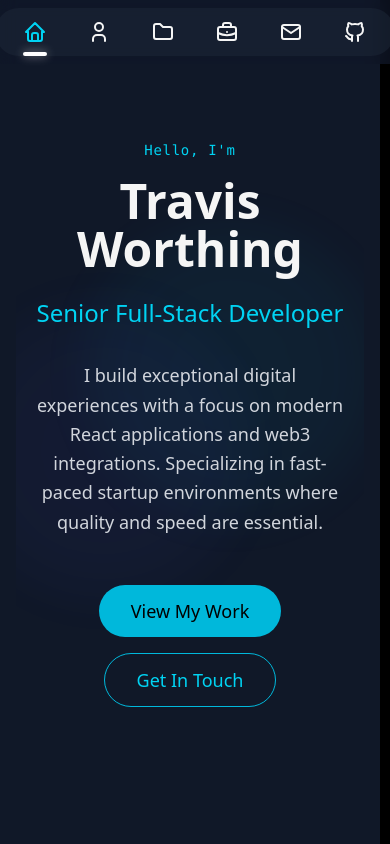
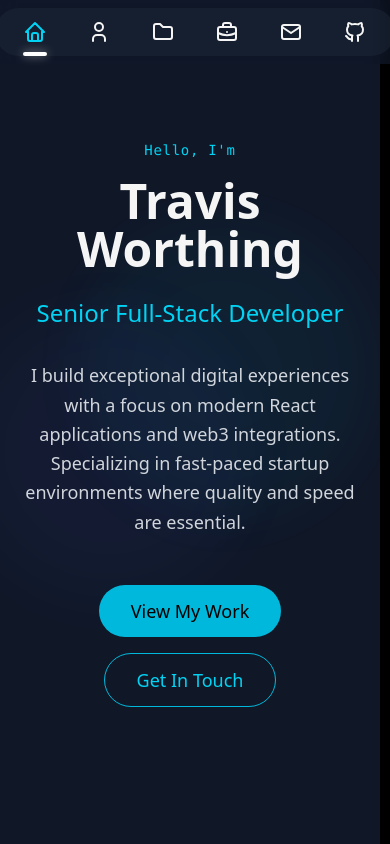
Before and after one commit to Worthingtravis/website, a Next.js app: page / in a window 390 px wide. Shown: the top 844 px of the page. Built offline with nearby package versions, Linux system fonts and the light colour scheme; no server answers.

Commit message:
Update ClientLayout for improved responsiveness
Adjusted the main container in ClientLayout to use responsive padding classes, enhancing the layout for different screen sizes. This change ensures a more consistent and visually appealing user experience across devices.

```diff
--- a/app/components/client-layout.tsx
+++ b/app/components/client-layout.tsx
@@ -8,7 +8,7 @@ export function ClientLayout({ children }: { children: React.ReactNode }) {
     <div className="min-h-screen bg-gray-900">
       <NavHeader />
       <ToastProvider>
-        <main className="container mx-auto px-4 py-8">{children}</main>
+        <main className="md:container mx-auto md:px-4 py-8">{children}</main>
       </ToastProvider>
     </div>
   );
```
